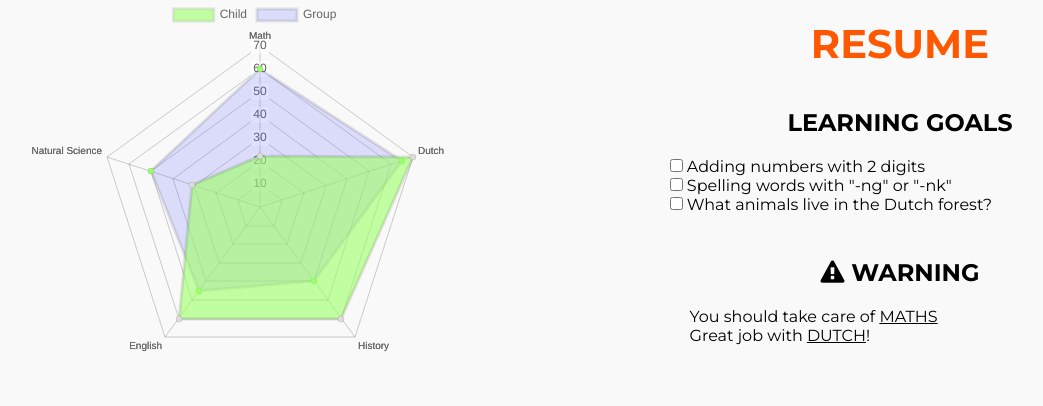
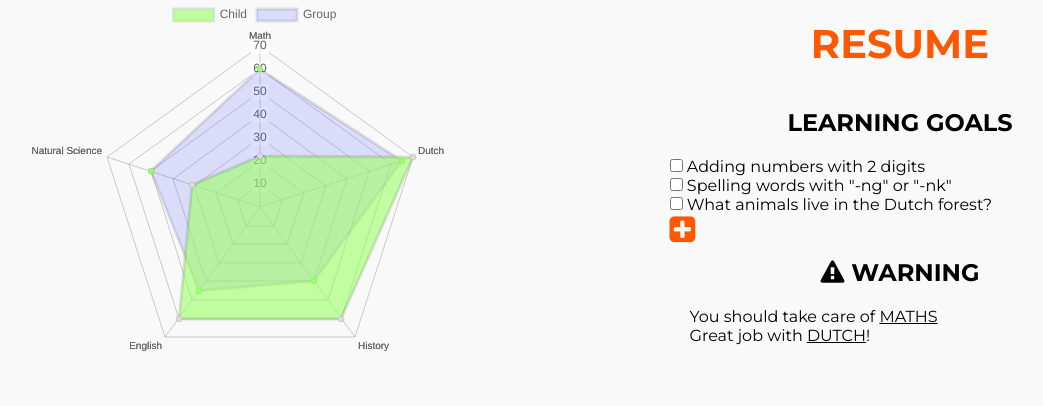
Before and after one commit to RubnMrtin/eduhack, a PHP site: page /student-info.php in a window 1280 px wide. Shown: the part 151-557 px from the top of the page, without its empty margins (124-1167 px from the left). Run offline with PHP 8.4, Linux system fonts and the light colour scheme; some libraries are stand-ins or nearby versions.

Commit message:
Some modifications in styles.
Also I include some screenshots

```diff
--- a/resume.php
+++ b/resume.php
@@ -34,7 +34,7 @@
 		<h2>REMEINDERS</h2>
 		<input type="checkbox"> Read with STUDENT A<br/>
 		<input type="checkbox"> Check the homework from group B<br/>
-		<input type="checkbox"> Filling glue files<br/>
+		<input type="checkbox"> Filling the pencil cup<br/>
 		<i class="fa fa-plus-square" aria-hidden="true"></i>
 	</div>
 
--- a/student-info.php
+++ b/student-info.php
@@ -32,6 +32,7 @@
 			<input type="checkbox"> Adding numbers with 2 digits<br/>
 			<input type="checkbox"> Spelling words with "-ng" or "-nk"<br/>
 			<input type="checkbox"> What animals live in the Dutch forest?<br/>
+        <i class="fa fa-plus-square" aria-hidden="true"></i>
 		</div>
 
 		<div id="student-warnings">
--- a/style/style.css
+++ b/style/style.css
@@ -112,6 +112,16 @@ body{
 	padding: 0 10%;
 	width: 30%;
 	height: 150px;
+}
+
+#goals i{
+	font-size: 30px;
+	color: #FF5800;
+}
+
+#student-goals i{
+	font-size: 30px;
+	color: #FF5800;
 }
 
 .main {
```
Also changed, not shown: MATERIAL/group-info.jpg (added), MATERIAL/login.jpg (added), MATERIAL/student-info(teacher_view).jpg (added), MATERIAL/student-view.jpg (added), MATERIAL/teacher-resume_pt1.jpg (added), MATERIAL/teacher-resume_pt2.jpg (added), 1 other file.
